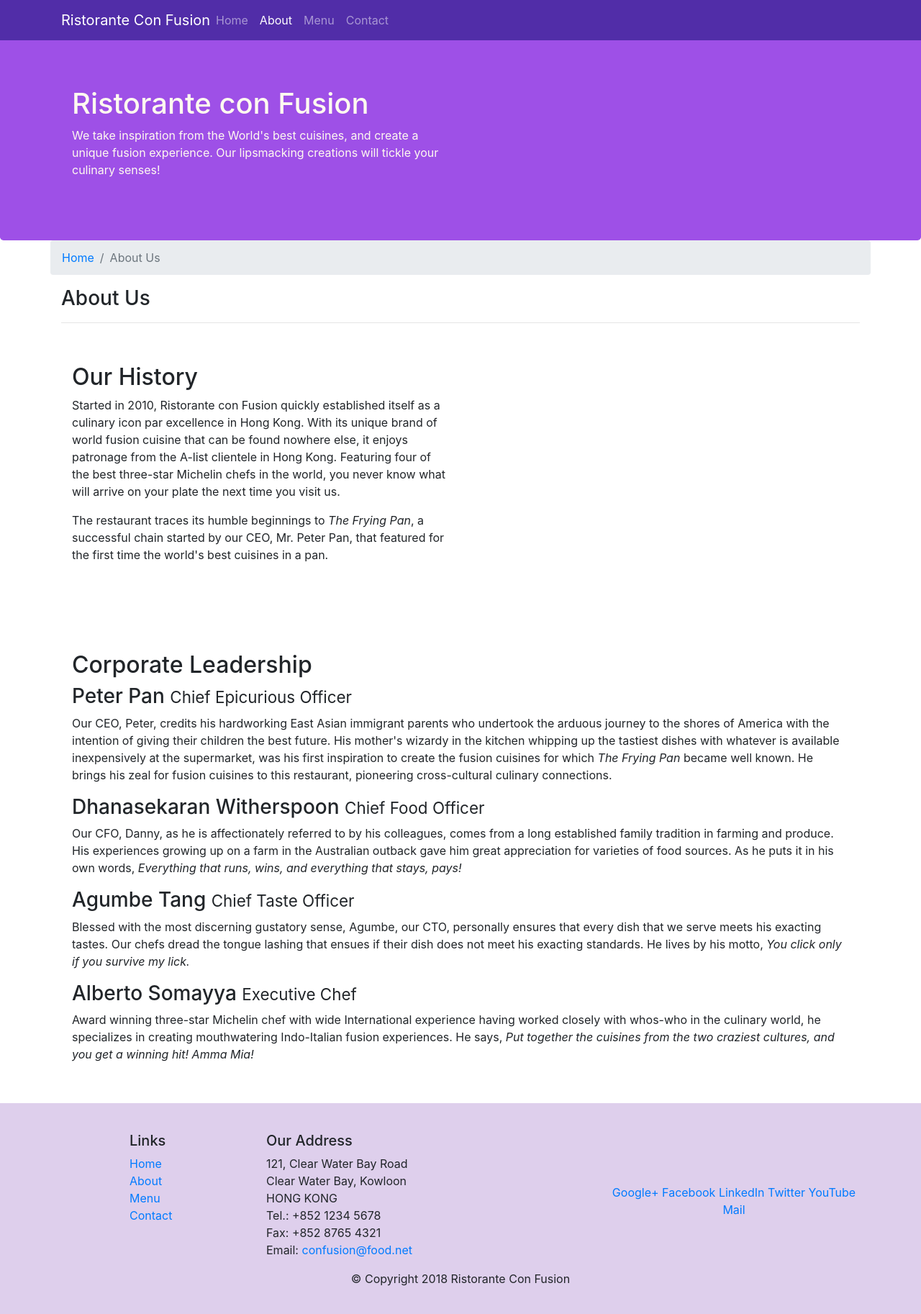
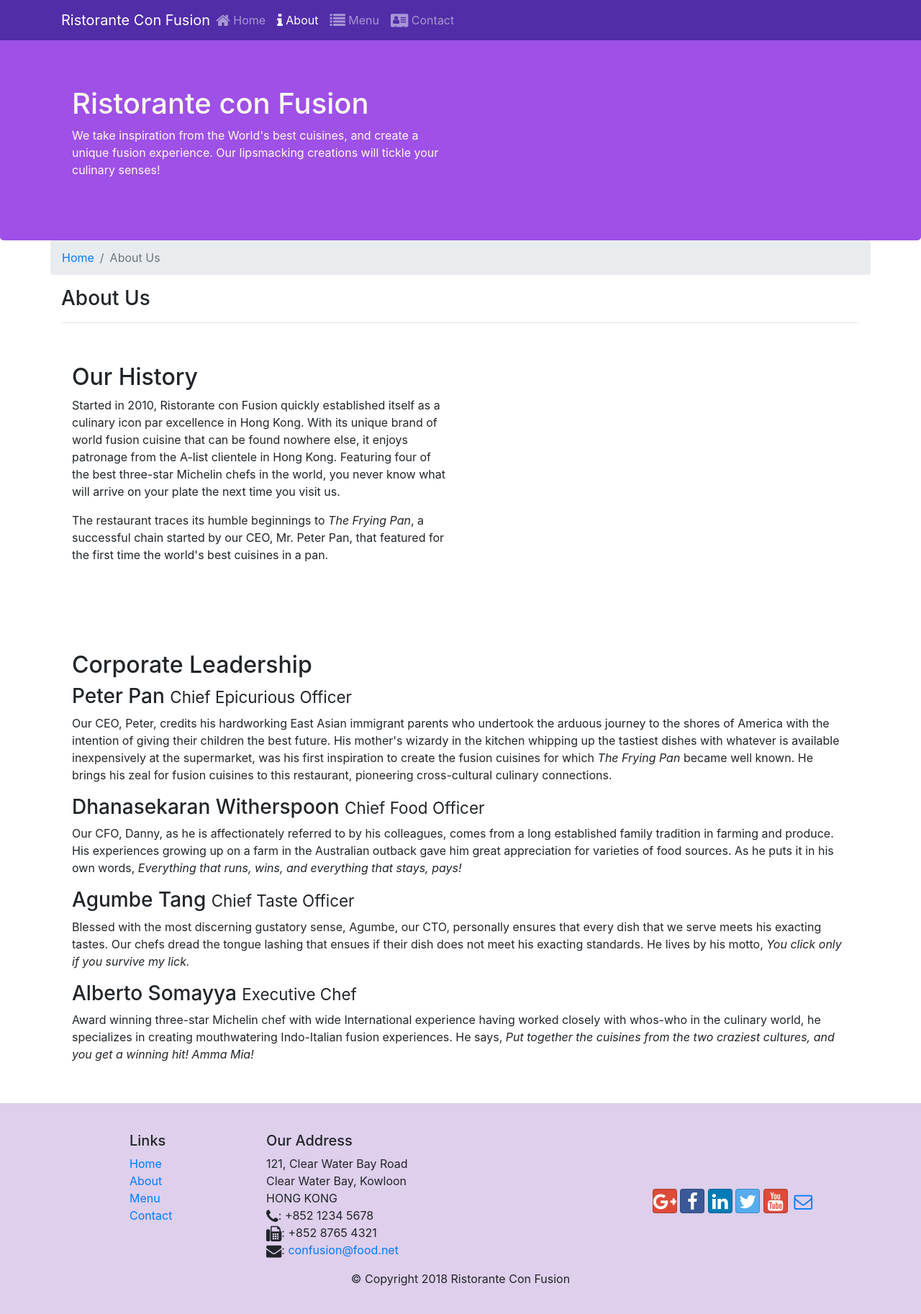
Before and after one commit to av392172/bootstrap, a website: page aboutus.html in a window 1280 px wide. Shown: the whole page at 72% size. Drawn offline with nearby package versions, Linux system fonts and the light colour scheme.

Commit message:
Icon Fonts

```diff
--- a/aboutus.html
+++ b/aboutus.html
@@ -9,6 +9,8 @@
 
     <!-- Bootstrap CSS -->
     <link rel="stylesheet" href="node_modules/bootstrap/dist/css/bootstrap.min.css">
+    <link rel="stylesheet" href="node_modules/font-awesome/css/font-awesome.min.css">
+    <link rel="stylesheet" href="node_modules/bootstrap-social/bootstrap-social.css">
     <link rel="stylesheet" href="css/styless.css">
     <title>Ristorante Con Fusion: About Us</title>
 
@@ -23,10 +25,10 @@
             <a href="index.html" class="navbar-brand mr-auto">Ristorante Con Fusion</a>
             <div class="collapse navbar-collapse" id="Navbar">
                 <ul class="navbar-nav mr-auto">
-                    <li class="nav-item"><a href="index.html" class="nav-link">Home</a></li>
-                    <li class="nav-item active"><a href="#" class="nav-link">About</a></li>
-                    <li class="nav-item"><a href="#" class="nav-link">Menu</a></li>
-                    <li class="nav-item"><a href="#" class="nav-link">Contact</a></li>
+                    <li class="nav-item"><a href="index.html" class="nav-link"><span class="fa fa-home fa-lg"></span> Home</a></li>
+                    <li class="nav-item active"><a href="#" class="nav-link"><span class="fa fa-info fa-lg"></span> About</a></li>
+                    <li class="nav-item"><a href="#" class="nav-link"><span class="fa fa-list fa-lg"></span> Menu</a></li>
+                    <li class="nav-item"><a href="#" class="nav-link"><span class="fa fa-address-card fa-lg"></span> Contact</a></li>
                 </ul>
             </div>
         </div>
@@ -123,19 +125,24 @@
                         121, Clear Water Bay Road<br>
                         Clear Water Bay, Kowloon<br>
                         HONG KONG<br>
-                        Tel.: +852 1234 5678<br>
-                        Fax: +852 8765 4321<br>
-                        Email: <a href="mailto:confusion@food.net">confusion@food.net</a>
+                        <i class="fa fa-phone fa-lg"></i>: +852 1234 5678<br>
+                        <i class="fa fa-fax fa-lg"></i>: +852 8765 4321<br>
+                        <i class="fa fa-envelope fa-lg"></i>: <a href="mailto:confusion@food.net">confusion@food.net</a>
                     </address>
                 </div>
                 <div class="col-12 col-sm-4 align-self-center">
                     <div class="text-center">
-                        <a href="http://google.com/+">Google+</a>
-                        <a href="http://www.facebook.com/profile.php?id=">Facebook</a>
-                        <a href="http://www.linkedin.com/in/">LinkedIn</a>
-                        <a href="http://twitter.com/">Twitter</a>
-                        <a href="http://youtube.com/">YouTube</a>
-                        <a href="mailto:">Mail</a>
+                        <a class="btn btn-social-icon btn-google" href="http://google.com/+"><i
+                                class="fa fa-google-plus fa-lg"></i></a>
+                        <a class="btn btn-social-icon btn-facebook" href="http://www.facebook.com/profile.php?id="><i
+                                class="fa fa-facebook fa-lg"></i></a>
+                        <a class="btn btn-social-icon btn-linkedin" href="http://www.linkedin.com/in/"><i
+                                class="fa fa-linkedin fa-lg"></i></a>
+                        <a class="btn btn-social-icon btn-twitter" href="http://twitter.com/"><i
+                                class="fa fa-twitter fa-lg"></i></a>
+                        <a class="btn btn-social-icon btn-google" href="http://youtube.com/"><i
+                                class="fa fa-youtube fa-lg"></i></a>
+                        <a class="btn btn-social-icon" href="mailto:"><i class="fa fa-envelope-o fa-lg"></i></a>
                     </div>
                 </div>
             </div>
--- a/package.json
+++ b/package.json
@@ -15,6 +15,8 @@
   },
   "dependencies": {
     "bootstrap": "^4.0.0",
+    "bootstrap-social": "^5.1.1",
+    "font-awesome": "^4.7.0",
     "jquery": "^3.3.1",
     "popper.js": "^1.12.9"
   }
```
Also changed, not shown: index.html (+19 -13 lines), 1 other file.
